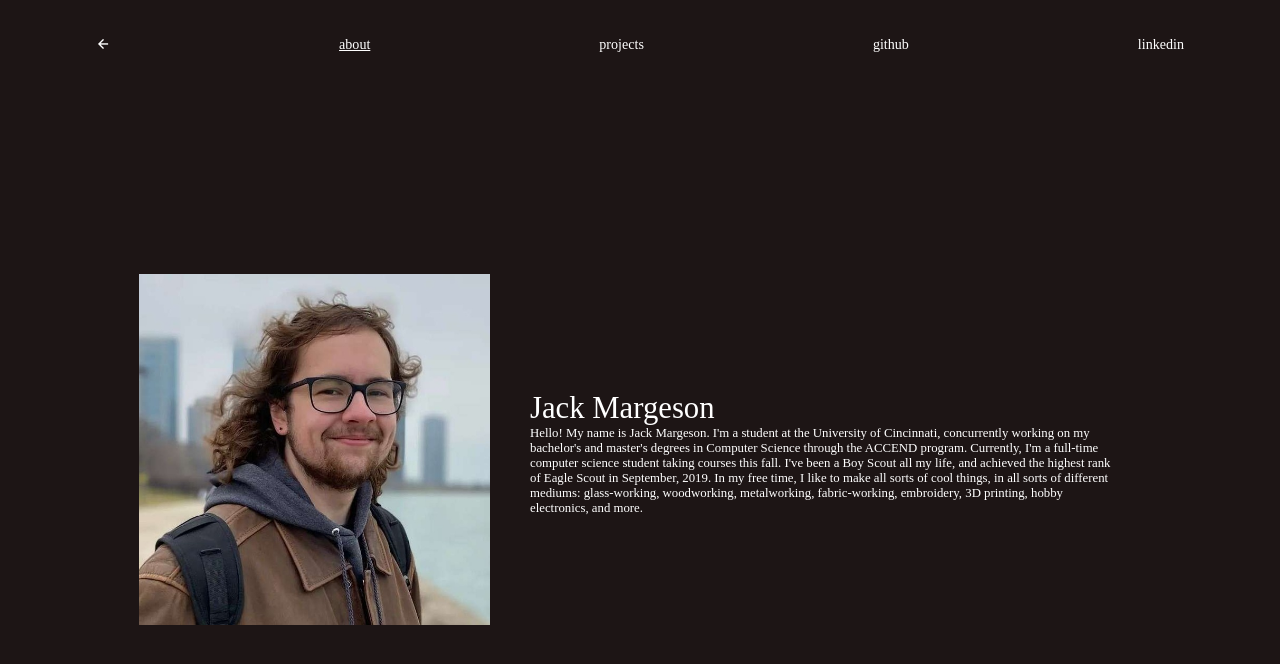
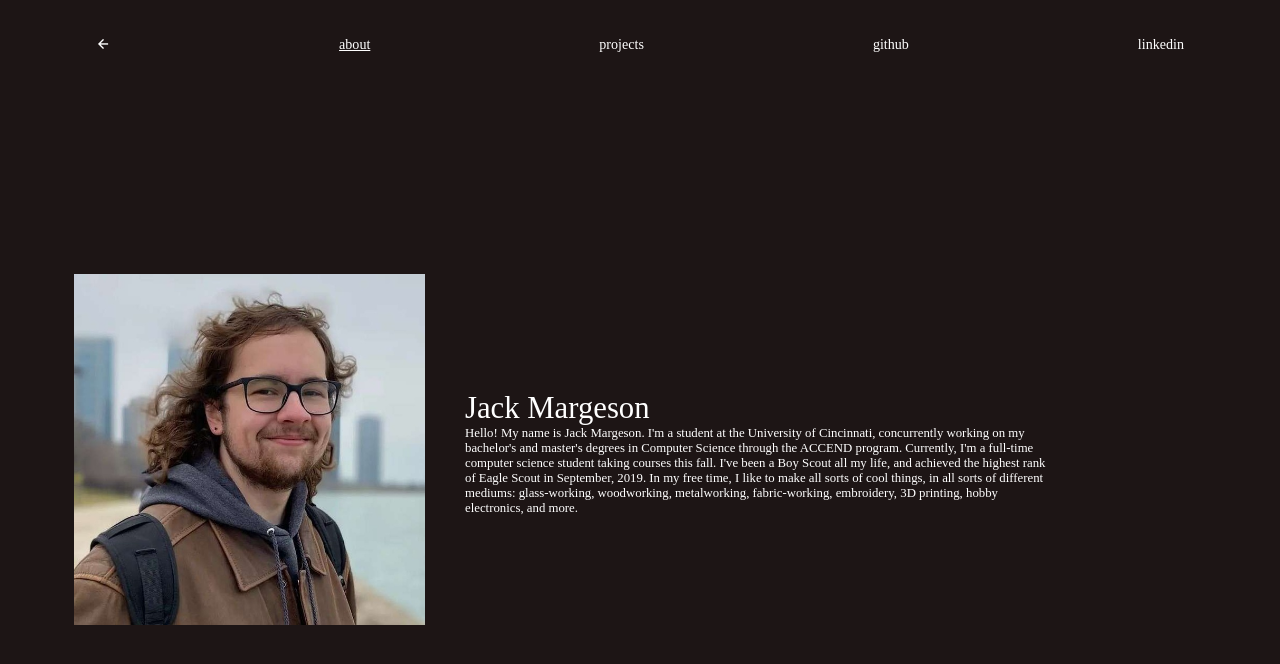
Before and after one commit to jack-margeson/marg.es, an Angular app: page /on/about in a window 1280 px wide. Shown: the top 664 px of the page. Built offline with nearby package versions, Linux system fonts and the light colour scheme; a web font is replaced by a local one.

Commit message:
Fix about page spacing

```diff
--- a/src/app/about/about.component.scss
+++ b/src/app/about/about.component.scss
@@ -68,7 +68,7 @@
   }
   @include gt-sm {
     flex-direction: row;
-    margin-right: 220px;
+    margin-right: 350px;
   }
   align-items: center;
   justify-content: center;
```
